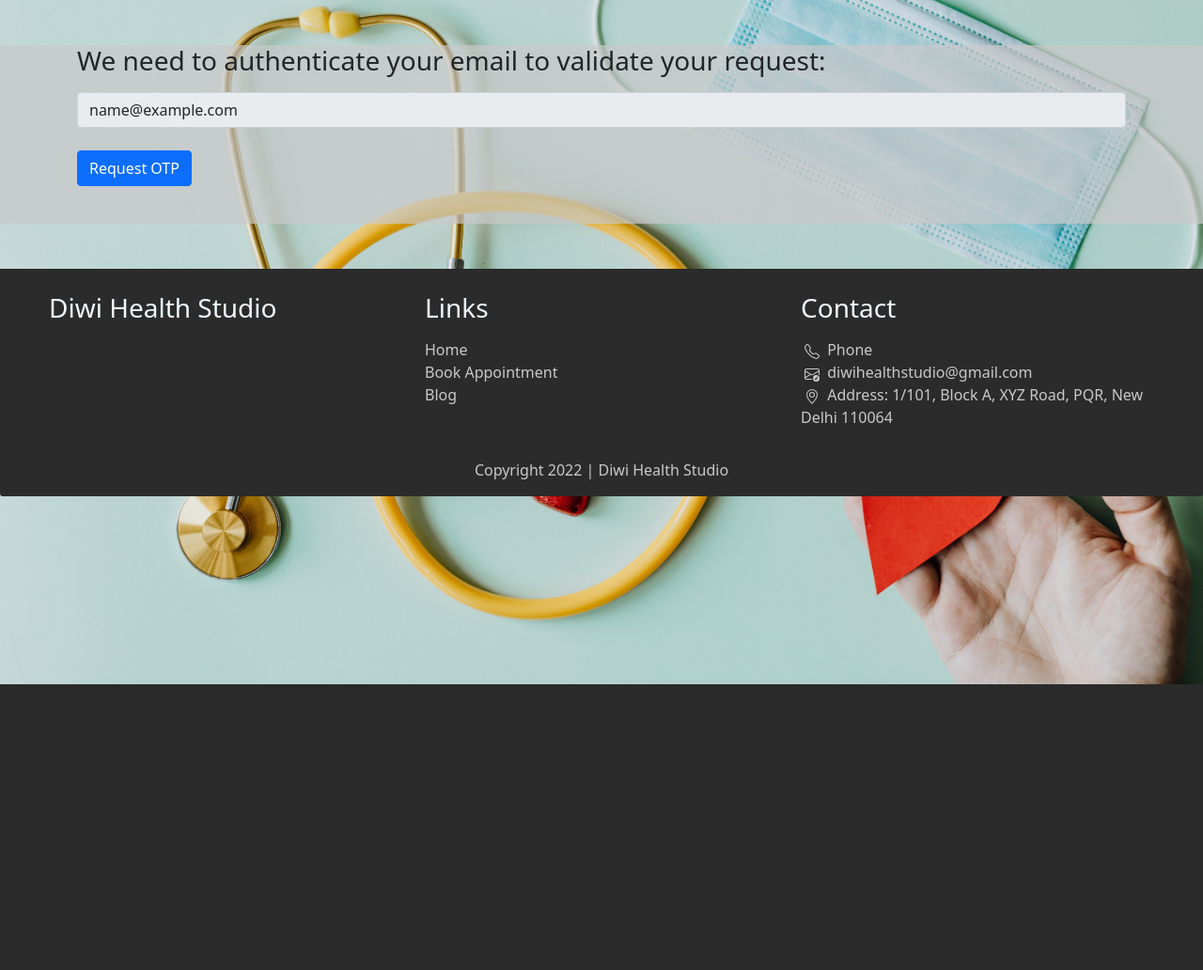
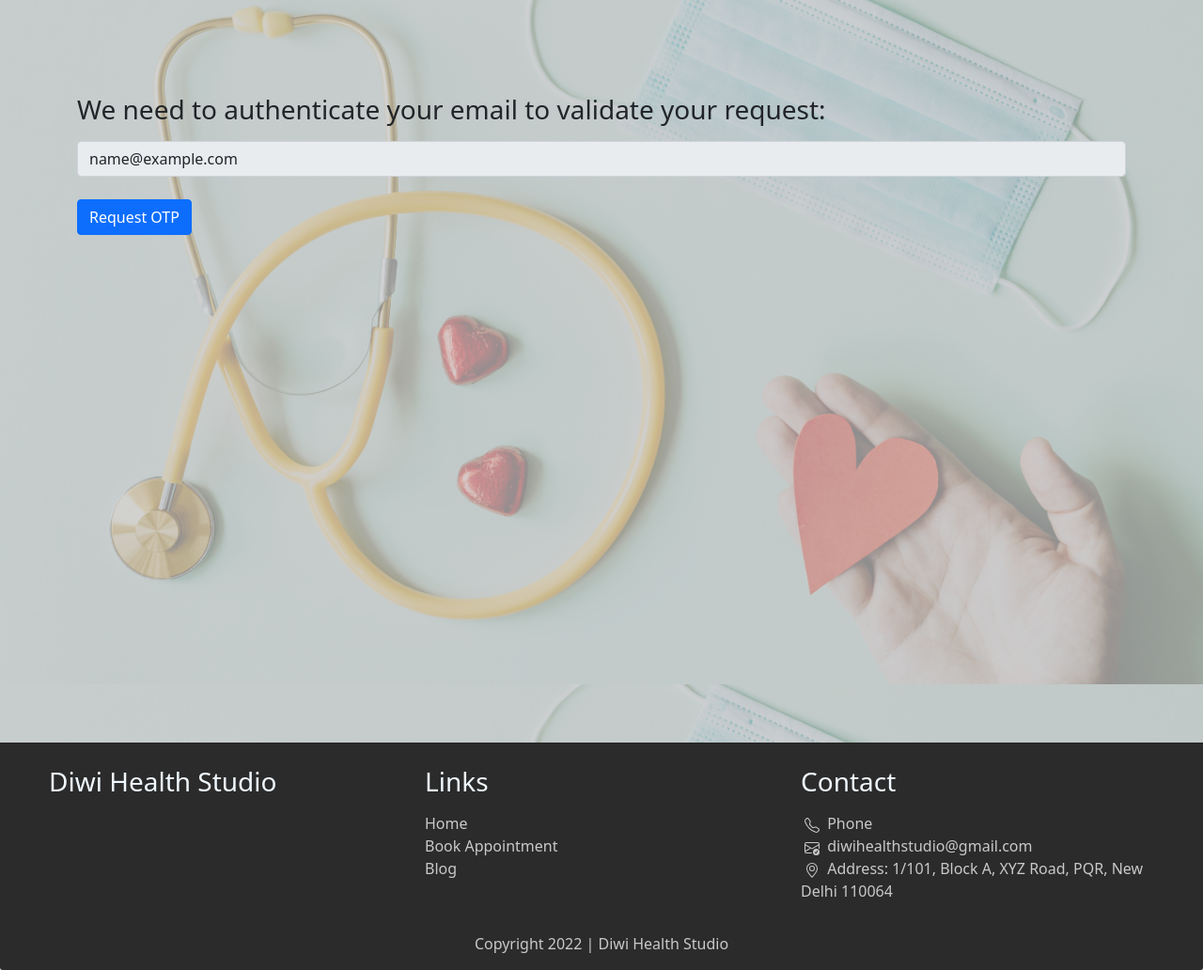
Before and after one commit to advanced-bencoding/diwi-health-studio-webapp, a Django app: template basicapp/templates/basicapp/home.html in a window 1280 px wide. Shown: the part 72-1104 px from the top of the page at 94% size. Before the commit the page ends 800 px from the top, so only its background shows below. Run offline with Django 3.2, Linux system fonts and the light colour scheme; the template is opened without the code that fills it: most values are stand-ins (such as "Sample title", 1, 10 or a date in 2020); parts of the project's set-up code (start-up, migrations or seed data) failed here and were passed over; some libraries are stand-ins or nearby versions.

Commit message:
UI overhaul

```diff
--- a/basicapp/templates/basicapp/home.html
+++ b/basicapp/templates/basicapp/home.html
@@ -4,7 +4,7 @@
 {% block content %}
 <script src="https://ajax.googleapis.com/ajax/libs/jquery/1.5.1/jquery.min.js" type='text/javascript'></script>
 
-<div class="container my-5">
+<div class="container" style="padding-bottom: 500px; padding-top: 100px;">
     <h3>We need to authenticate your email to validate your request:</h3>
     <div id="email_div" style="display: block;" class="my-3">
         <input class="form-control" type="text" value ='{{email}}' name="email" id="email" disabled><br>
```
